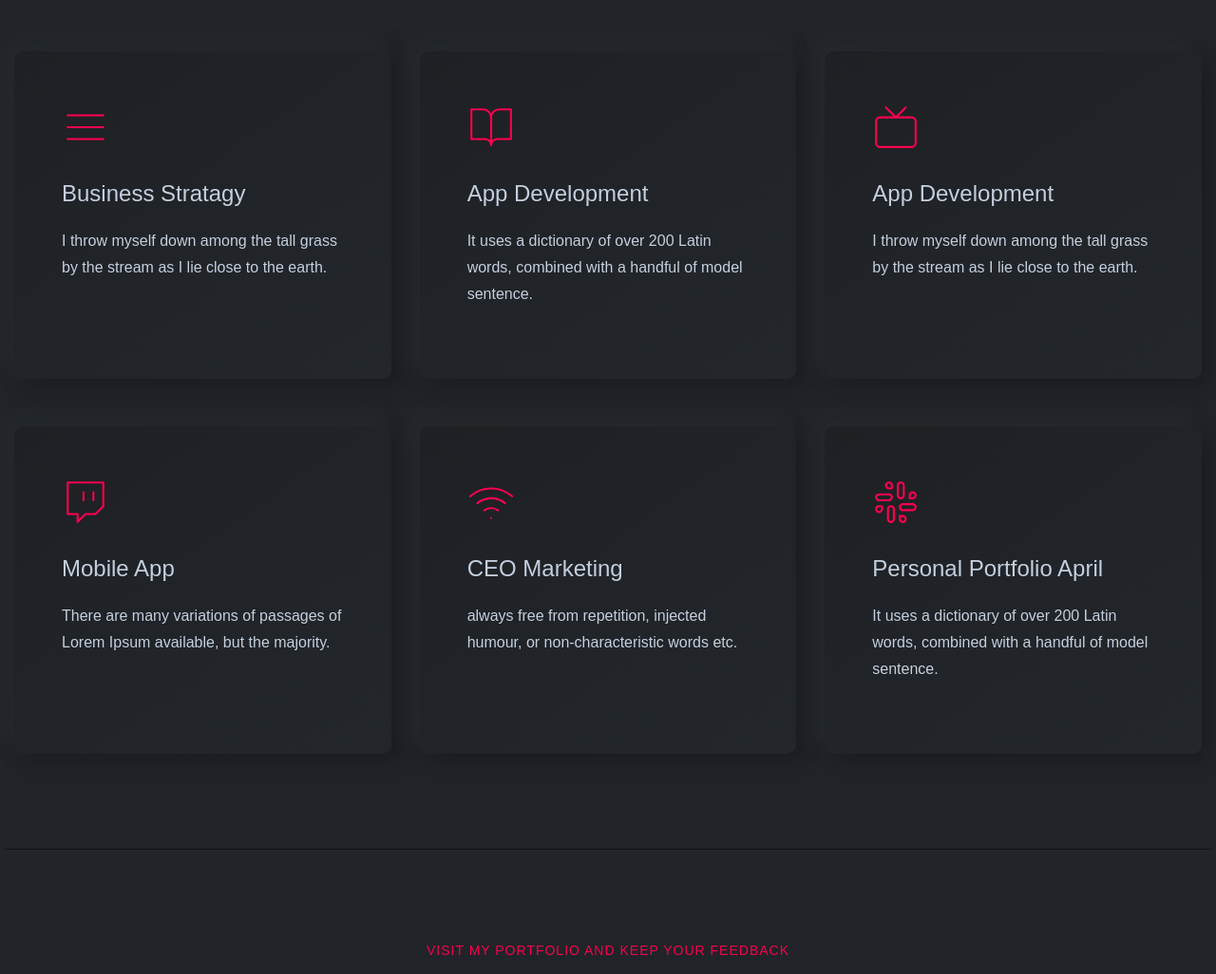
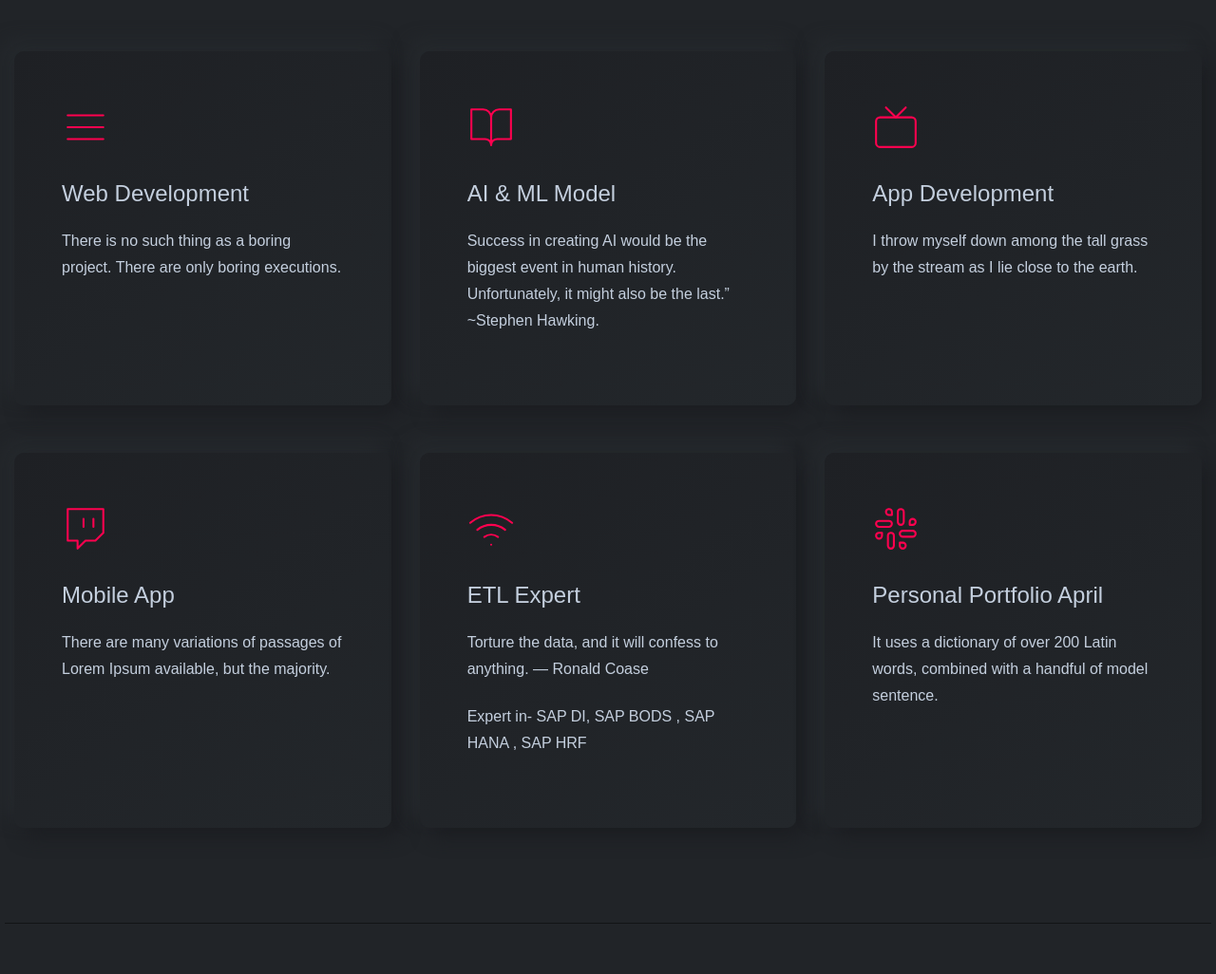
Before and after one commit to Abhinchand/shadowtech, a Django app: page / in a window 1280 px wide. Shown: the part 1027-2053 px from the top of the page at 95% size. Run offline with Django 3.2, Linux system fonts and the light colour scheme; some libraries are stand-ins or nearby versions; some web fonts are replaced.

Commit message:
new changes

```diff
--- a/shadow/views.py
+++ b/shadow/views.py
@@ -9,3 +9,6 @@ def HomePage(request):
 ###########  about me #############
 def about_me(request):
     return render(request, 'main/About_Me.html')
+
+def portfolio(request):
+    return render(request,'')
--- a/templates/main/index.html
+++ b/templates/main/index.html
@@ -274,9 +274,8 @@
                                 <i data-feather="menu"></i>
                             </div>
                             <div class="content">
-                                <h4 class="title"><a href="#">Business Stratagy</a></h4>
-                                <p class="description">I throw myself down among the tall grass by the stream as I
-                                    lie close to the earth.</p>
+                                <h4 class="title"><a href="#">Web Development </a></h4>
+                                <p class="description">There is no such thing as a boring project. There are only boring executions.</p>
                                 <a class="read-more-button" href="#"><i class="feather-arrow-right"></i></a>
                             </div>
                         </div>
@@ -293,9 +292,9 @@
                                 <i data-feather="book-open"></i>
                             </div>
                             <div class="content">
-                                <h4 class="title"><a href="#">App Development</a></h4>
-                                <p class="description"> It uses a dictionary of over 200 Latin words, combined with
-                                    a handful of model sentence.</p>
+                                <h4 class="title"><a href="#">AI & ML Model</a></h4>
+                                <p class="description"> Success in creating AI would be the biggest event in human history.
+                                    Unfortunately, it might also be the last.” ~Stephen Hawking.</p>
                                 <a class="read-more-button" href="#"><i class="feather-arrow-right"></i></a>
                             </div>
                         </div>
@@ -351,9 +350,10 @@
                                 <i data-feather="wifi"></i>
                             </div>
                             <div class="content">
-                                <h4 class="title"><a href="#">CEO Marketing</a></h4>
-                                <p class="description">always free from repetition,
-                                    injected humour, or non-characteristic words etc.</p>
+                                <h4 class="title"><a href="#">ETL Expert</a></h4>
+                                <p class="description">Torture the data, and it will confess to anything.
+                                    — Ronald Coase</p>
+                                <p class="description">Expert in- SAP DI, SAP BODS , SAP HANA , SAP HRF</p>
                                 <a class="read-more-button" href="#"><i class="feather-arrow-right"></i></a>
                             </div>
                         </div>
@@ -605,22 +605,22 @@
                     <ul class="rn-nav-list nav nav-tabs" id="myTabs" role="tablist">
                         <li class="nav-item">
                             <a class="nav-link active" id="education-tab" data-toggle="tab"
-                               href=" {% static '#education' %} " role="tab" aria-controls="education"
+                               href="#education" role="tab" aria-controls="education"
                                aria-selected="true">education</a>
                         </li>
                         <li class="nav-item">
                             <a class="nav-link" id="professional-tab" data-toggle="tab"
-                               href=" {% static '#professional' %} " role="tab" aria-controls="professional"
+                               href="#professional" role="tab" aria-controls="professional"
                                aria-selected="false">professional
                                 Skills</a>
                         </li>
                         <li class="nav-item">
                             <a class="nav-link" id="experience-tab" data-toggle="tab"
-                               href=" {% static '#experience' %} " role="tab" aria-controls="experience"
+                               href="#experience" role="tab" aria-controls="experience"
                                aria-selected="false">experience</a>
                         </li>
                         <li class="nav-item">
-                            <a class="nav-link" id="interview-tab" data-toggle="tab" href=" {% static '#interview' %} "
+                            <a class="nav-link" id="interview-tab" data-toggle="tab" href="#interview"
                                role="tab" aria-controls="interview" aria-selected="false">interview</a>
                         </li>
                     </ul>
```
